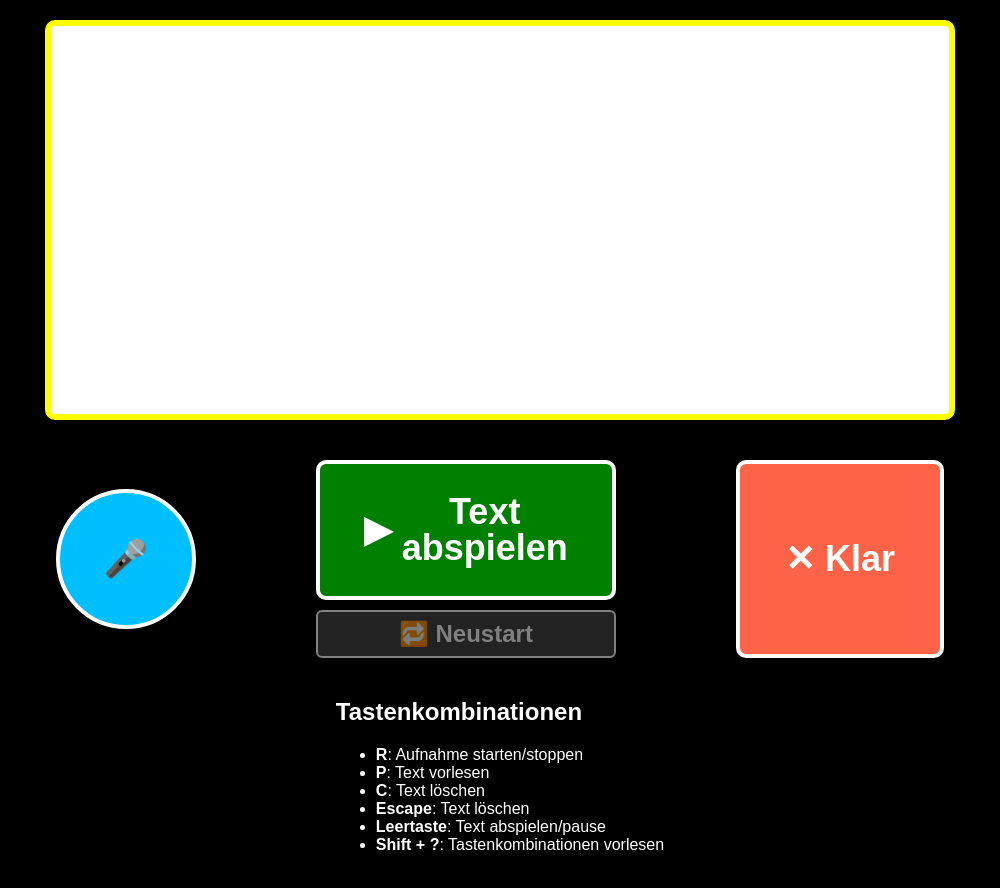
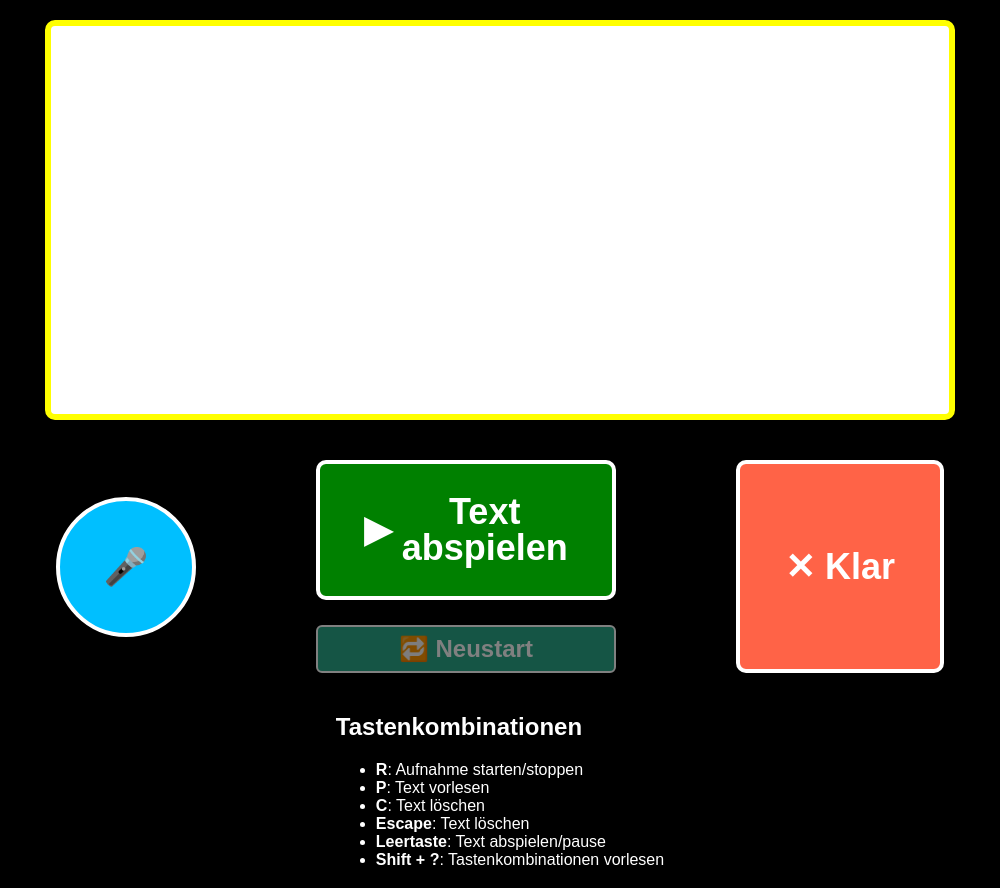
Before and after one commit to MehdiNV/tts-interface, an Electron app: page index.html in a window 1000 px wide. Shown: the top 888 px of the page. Drawn offline with Linux system fonts and the light colour scheme; no server answers.

Commit message:
Adjust restart button to have slightly lighter-green shading

```diff
--- a/css/index.css
+++ b/css/index.css
@@ -272,7 +272,7 @@ main {
   display: flex;
   flex-direction: column;
   align-items: center;
-  gap: 10px; /* space between Play and Restart buttons */
+  gap: 25px; /* space between Play and Restart buttons */
 }
 
 #playButton {
@@ -285,7 +285,7 @@ main {
 #restartButton {
   font-size: 1.5em;
   padding: 10px 25px;
-  background-color: #444;
+  background-color: #2AAA8A;
   color: white;
   border: 2px solid white;
   border-radius: 6px;
```
